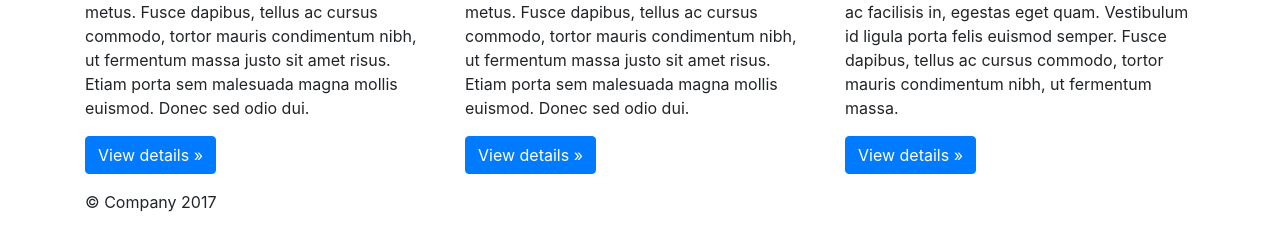
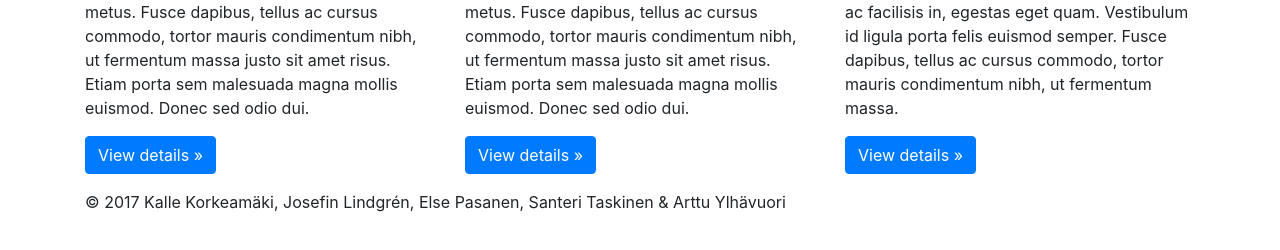
Before and after one commit to areee/peda1, a plain HTML site: page matematiikka.html in a window 1280 px wide. Shown: the part 540-790 px from the top of the page. Drawn offline with nearby package versions, Linux system fonts and the light colour scheme.

Commit message:
Footerin nimet oikeiksi.

```diff
--- a/matematiikka.html
+++ b/matematiikka.html
@@ -81,7 +81,7 @@
 
       <!-- Site footer -->
       <footer class="footer">
-        <p>&copy; Company 2017</p>
+        <p>&copy; 2017 Kalle Korkeamäki, Josefin Lindgrén, Else Pasanen, Santeri Taskinen & Arttu Ylhävuori</p>
       </footer>
 </div> <!-- /container -->
 
```
